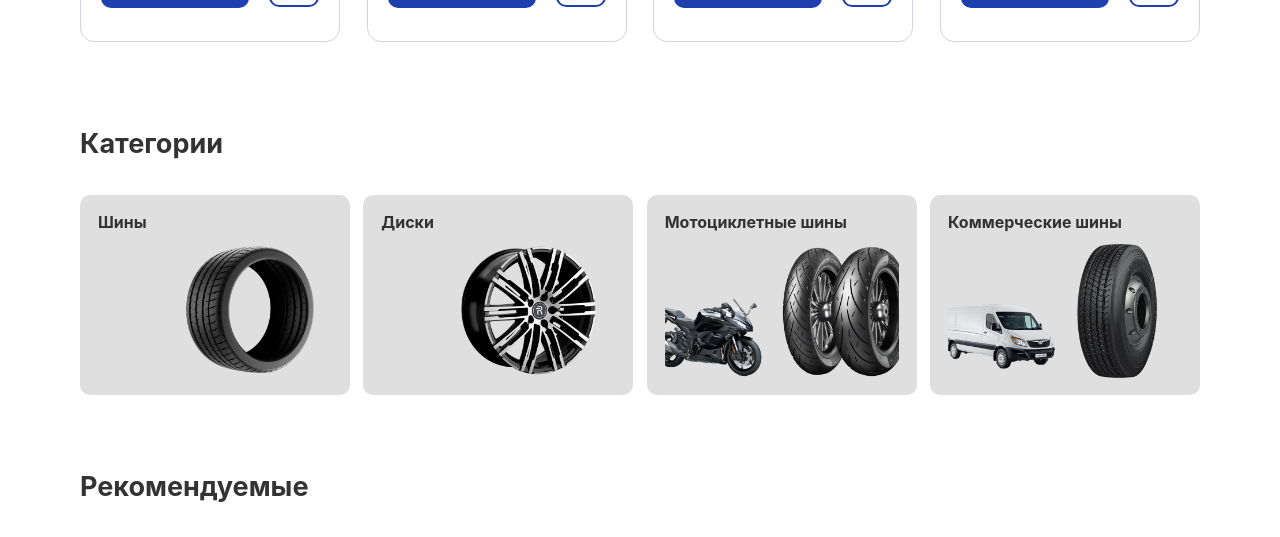
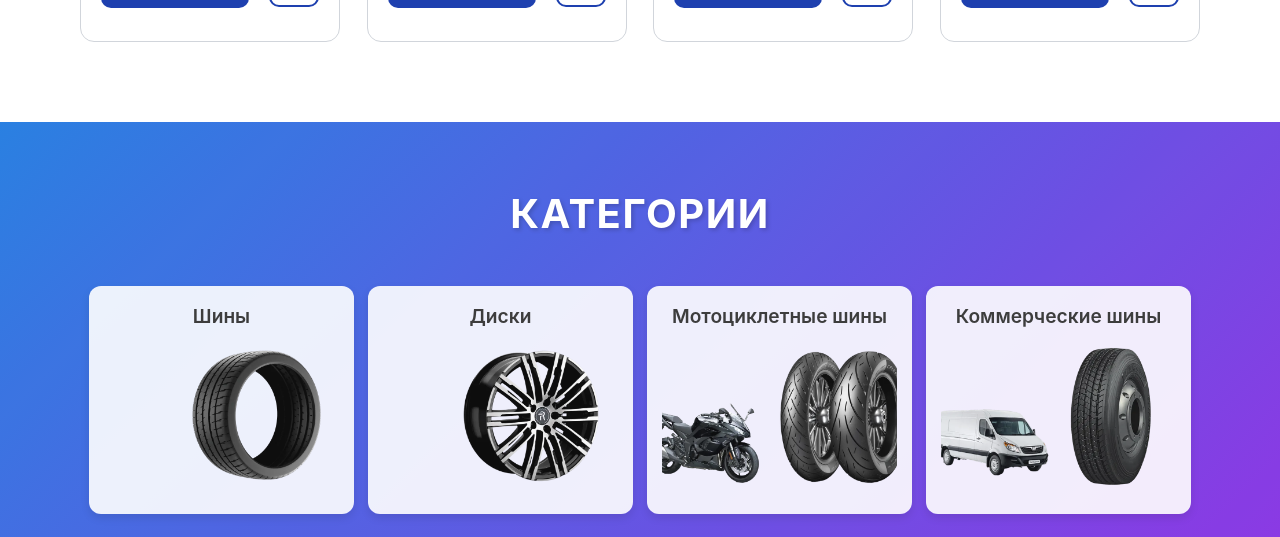
Before and after one commit to Abdurakhman00000/SHINA-FRONT, a Next.js app: page / in a window 1280 px wide. Shown: the part 1160-1697 px from the top of the page. Built offline with nearby package versions, Linux system fonts and the light colour scheme.

Commit message:
adap for category

```diff
--- a/src/components/partials/pages/Сategory_section/Category.module.scss
+++ b/src/components/partials/pages/Сategory_section/Category.module.scss
@@ -1,9 +1,76 @@
 .Main {
+    background: linear-gradient(135deg, #1f79df 0%, #8a2be2 100%); /* Градиент от синего к фиолетовому */
+    margin-top: 80px;
+    padding: 60px 20px; /* Увеличил верхний отступ и сделал универсальным */
+    min-height: 500px; /* Минимальная высота для эффектности */
+    position: relative;
+    overflow: hidden; /* Для эффектов, если добавим дальше */
+
+    &::before {
+      content: '';
+      position: absolute;
+      top: 0;
+      left: 0;
+      width: 100%;
+      height: 100%;
+      background: rgba(255, 255, 255, 0.05); /* Полупрозрачный слой */
+
+      z-index: 0;
+    }
+
+    .container {
+      position: relative;
+      z-index: 1; /* Чтобы контент был поверх фона */
+      max-width: 1240px; /* Чуть шире для современных экранов */
+      margin: 0 auto;
+    }
+
     .content {
-        margin-top: 80px;
-        h1 {
-            font-size: 27px;
-            margin-bottom: 30px;
-        }
+      text-align: center; /* Центрируем содержимое */
+
+      h1 {
+        margin-top: 0; /* Убрал лишний отступ сверху */
+        font-size: 2.5rem; /* 40px для выразительности */
+        font-weight: 700; /* Жирный шрифт */
+        color: #ffffff; /* Белый для контраста */
+        text-transform: uppercase; /* Заглавные буквы для стиля */
+        letter-spacing: 1.5px; /* Расстояние между буквами */
+        margin-bottom: 40px; /* Больше пространства перед карточками */
+        text-shadow: 2px 2px 4px rgba(0, 0, 0, 0.2); /* Тень для глубины */
+      }
     }
-}
+
+    .main_card {
+      display: flex;
+      justify-content: center;
+      flex-wrap: wrap; /* Для адаптивности карточек */
+      gap: 20px; /* Расстояние между карточками */
+    }
+  }
+
+  /* Адаптивность */
+  @media (max-width: 768px) {
+    .Main {
+      padding: 40px 15px; /* Уменьшаем отступы на планшетах */
+    }
+
+    .content {
+      h1 {
+        font-size: 2rem; /* 32px на планшетах */
+        margin-bottom: 30px;
+      }
+    }
+  }
+
+  @media (max-width: 480px) {
+    .Main {
+      padding: 30px 10px; /* Ещё меньше на мобильных */
+    }
+
+    .content {
+      h1 {
+        font-size: 1.75rem; /* 28px на маленьких экранах */
+        letter-spacing: 1px;
+      }
+    }
+  }
--- a/src/components/partials/pages/Сategory_section/Category_section.tsx
+++ b/src/components/partials/pages/Сategory_section/Category_section.tsx
@@ -8,7 +8,6 @@ const Category_section = () => {
       <div className="container">
         <div className={scss.content}>
           <h1>Категории</h1>
-
           <div className={scss.main_card}>
             <Category_card />
           </div>
--- a/src/components/ui/cards/category_card/Category_card.module.scss
+++ b/src/components/ui/cards/category_card/Category_card.module.scss
@@ -1,20 +1,52 @@
 .cardContainer {
     display: flex;
     align-items: center;
-    justify-content: space-between;
+    justify-content: flex-start;
+    flex-wrap: wrap; /* Перенос карточек на маленьких экранах */
+    gap: 14px; /* Расстояние между карточками */
+}
+
+  .card {
+    width: 265px; /* Базовая ширина для десктопа */
+    background: rgba(255, 255, 255, 0.9); /* Светлый фон для контраста */
+    padding: 15px;
+    border-radius: 12px;
+    box-shadow: 0 4px 8px rgba(0, 0, 0, 0.1); /* Тень для глубины */
+    cursor: pointer;
+    transition: transform 0.3s ease, box-shadow 0.3s ease; /* Плавные эффекты */
+
+    &:hover {
+      transform: translateY(-5px); /* Подъём при наведении */
+      box-shadow: 0 6px 12px rgba(0, 0, 0, 0.15); /* Усиленная тень */
+    }
+
+    h4 {
+      font-size: 1.2rem; /* Чуть крупнее текст */
+      font-weight: 600; /* Жирность для акцента */
+      color: #333; /* Тёмный цвет для читаемости */
+      margin-bottom: 10px;
+      text-align: center; /* Центрируем заголовок */
+    }
+
+    .cardImage {
+      width: 100%; /* Растягиваем на всю ширину карточки */
+      height: 150px; /* Фиксированная высота для единообразия */
+      object-fit: cover; /* Изображение обрезается красиво */
+      border-radius: 8px; /* Закругляем углы изображения */
+      user-select: none; /* Запрещаем выделение */
+    }
+  }
+
+  /* Медиа-запросы для адаптивности */
+  @media (max-width: 768px) {
     .card {
-        width: 270px;
-        height: 200px;
-        background: rgba(0, 0, 0, 0.127);
-        padding: 15px 18px;
-        border-radius: 10px;
-        cursor: pointer;
+      width: 45%; /* На планшетах карточки занимают половину ширины */
+    }
+  }
 
-
-        img {
-            width: 100%;
-            height: 150px;
-            user-select: none;
-        }
+  @media (max-width: 480px) {
+    .card {
+      width: 100%; /* На мобильных — одна карточка в ряд */
+      max-width: 300px; /* Ограничим максимальную ширину */
     }
-}
+  }
--- a/src/components/ui/cards/category_card/Category_card.tsx
+++ b/src/components/ui/cards/category_card/Category_card.tsx
@@ -19,7 +19,13 @@ const CategoryCard = () => {
       {categoryData.map((category) => (
         <div key={category.id} className={scss.card}>
           <h4>{category.title}</h4>
-          <Image src={category.image} alt={category.title} height={350} width={850} />
+          <Image
+            src={category.image}
+            alt={category.title}
+            height={150} // Уменьшил для лучшей пропорции
+            width={250} // Установил ширину ближе к карточке
+            className={scss.cardImage}
+          />
         </div>
       ))}
     </div>
```
